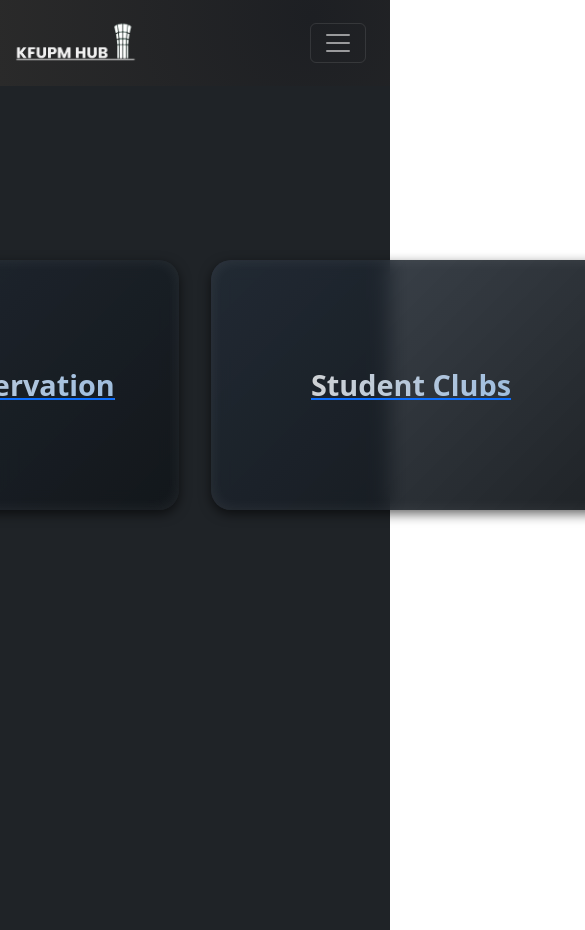
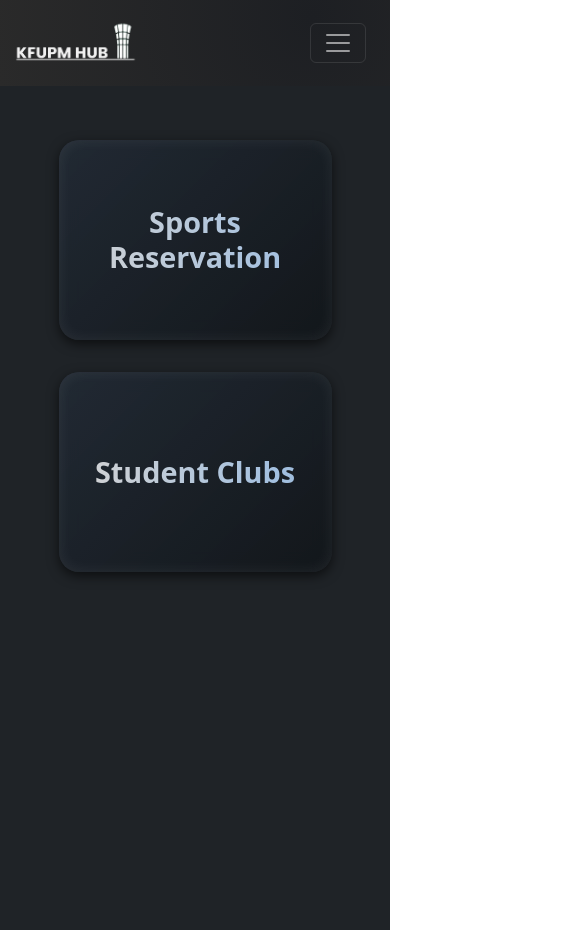
Before and after one commit to RN848/KFUPM-Hup, a React (Create React App) app: page /home in a window 390 px wide. Shown: the top 930 px of the page, 585 px wide, since content can reach past the window. Built offline with nearby package versions, Linux system fonts and the light colour scheme.

Commit message:
Fix bugs in home page

```diff
--- a/src/styles/components/GlassyCard.scss
+++ b/src/styles/components/GlassyCard.scss
@@ -1,3 +1,16 @@
+// GlassyCard.scss
+
+// Container for the cards
+.home-page {
+  display: flex;
+  gap: 1rem; // Space between cards on large screens
+
+  @media (max-width: 768px) {
+    flex-direction: column; // Stack cards vertically on mobile
+    align-items: center; // Center-align cards on mobile
+  }
+}
+
 .glassy-card {
   width: 400px;
   height: 250px;
@@ -13,6 +26,7 @@
   color: #cbd5e1; // Light gray for cohesive theme
   transition: transform 0.3s ease, background 0.3s ease;
   overflow: hidden;
+  text-decoration: none !important;
 
   &:hover {
     background: linear-gradient(135deg, rgba(34, 43, 54, 0.9), rgba(18, 22, 26, 1));
@@ -25,24 +39,32 @@
     align-items: center;
     justify-content: center;
     height: 100%;
+    text-decoration: none !important;
 
     .card-title {
       font-size: 1.8rem;
       font-weight: bold;
       margin: 0;
+      text-decoration: none !important;
 
-        /* Refined gradient text styling */
       background: linear-gradient(90deg, #d3d3d3, #a3c0e0, #7fa0b5); // Slightly more vibrant gradient
       background-size: 200%;
       background-clip: text;
       -webkit-background-clip: text;
       -webkit-text-fill-color: transparent;
       color: transparent;
-        animation: gradientAnimation 5s ease infinite; // Slightly faster animation for text gradient
+      animation: gradientAnimation 5s ease infinite;
     }
   }
 
-    // Define the background animation for text gradient
+  @media (max-width: 768px) {
+    width: 70vw;
+    height: 200px;
+    margin-bottom: 1rem;
+  }
+}
+
+
 @keyframes gradientAnimation {
   0% {
     background-position: 0%;
@@ -51,4 +73,7 @@
     background-position: 100%;
   }
 }
+
+a {
+  text-decoration: none !important;
 }
--- a/src/styles/pages/_headbar.scss
+++ b/src/styles/pages/_headbar.scss
@@ -22,6 +22,10 @@ $profile-color: #fcfcfc; // For profile link highlighting (optional)
     .kfupm-logo {
         height: 60px; // Adjust size as needed
         margin-right: 20px;
+        &:hover{
+            cursor: pointer;
+        }
+
     }
 
     .headbar-link {
--- a/src/styles/pages/_home.scss
+++ b/src/styles/pages/_home.scss
@@ -4,5 +4,10 @@
     gap: 2rem;
     justify-content: center;
     align-items: center;
-    padding-top: 150px; // Adjust this if needed to balance the negative margin
+    padding-top: 150px;
+
+    @media (max-width: 768px){
+        padding-top: 30px;
+
+    }
   }
```
Lines whose indentation alone changed are shown as unchanged.
